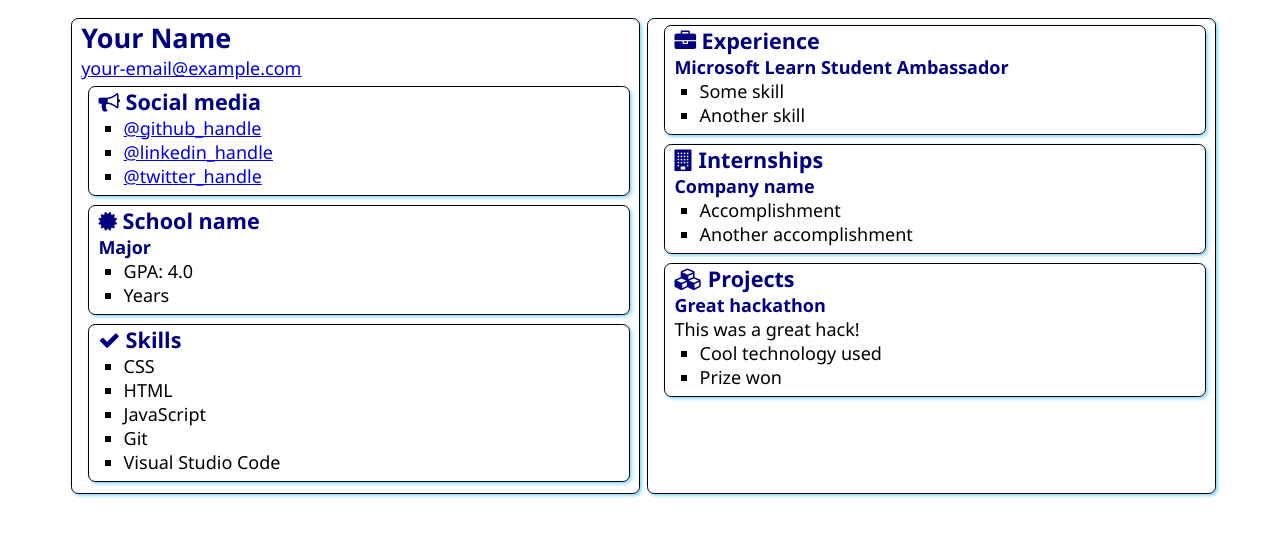
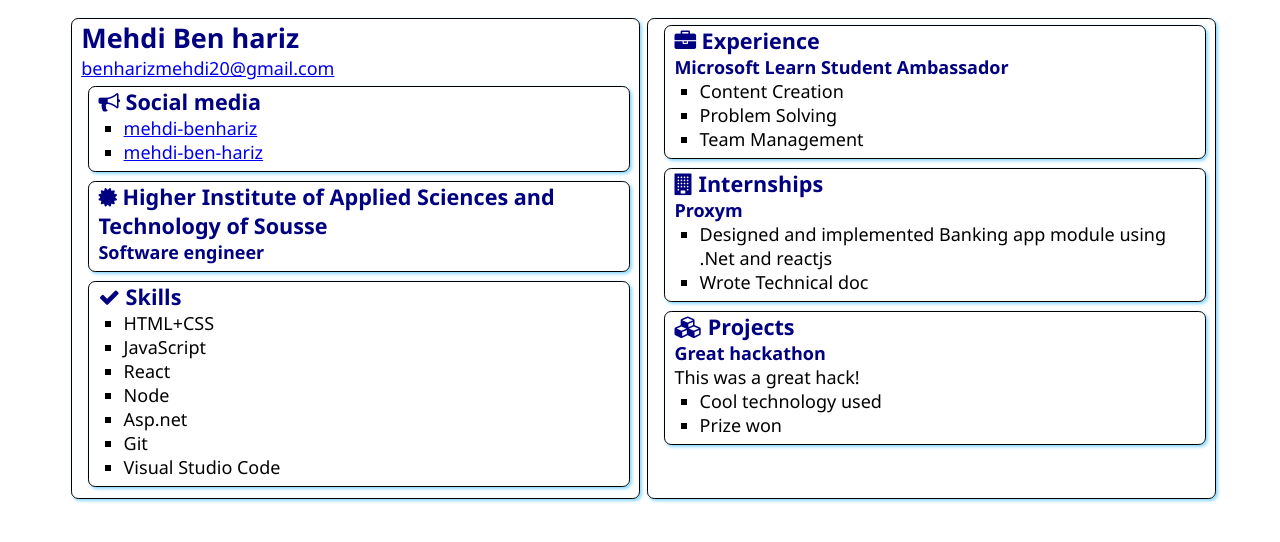
Before and after one commit to mehdi-benhariz/SATechnicalMic, a plain HTML site: page src/index.html in a window 1280 px wide. Drawn offline with Linux system fonts and the light colour scheme.

Commit message:
minor edits

```diff
--- a/src/index.html
+++ b/src/index.html
@@ -12,8 +12,8 @@
 <body>
     <main>
         <article class="box">
-            <h1>Your Name</h1>
-            <div><a href="mailto:your.email@example.com">your-email@example.com</a></div>
+            <h1>Mehdi Ben hariz</h1>
+            <div><a href="mailto:benharizmehdi20@gmail.com">benharizmehdi20@gmail.com</a></div>
 
             <section class="box">
                 <h2>
@@ -21,9 +21,9 @@
                     Social media
                 </h2>
                 <ul>
-                    <li><a href="https://github.com/<handle>">@github_handle</a></li>
-                    <li><a href="https://linkedin.com/in/<handle>">@linkedin_handle</a></li>
-                    <li><a href="https://twitter.com/<handle>">@twitter_handle</a></li>
+                    <li><a href="https://github.com/mehdi-benhariz">mehdi-benhariz</a></li>
+                    <li><a href="https://linkedin.com/in/mehdi-ben-hariz">mehdi-ben-hariz</a></li>
+
                 </ul>
             </section>
 
@@ -31,12 +31,11 @@
                 <div class="education">
                     <h2>
                         <i class="fa fa-certificate" aria-hidden="true"></i>
-                        School name
+                        Higher Institute of Applied Sciences and Technology of Sousse
                     </h2>
-                    <h3>Major</h3>
+                    <h3>Software engineer</h3>
                     <ul>
-                        <li>GPA: 4.0</li>
-                        <li>Years</li>
+
                     </ul>
                 </div>
             </section>
@@ -47,9 +46,11 @@
                     Skills
                 </h2>
                 <ul>
-                    <li>CSS</li>
-                    <li>HTML</li>
+                    <li>HTML+CSS</li>
                     <li>JavaScript</li>
+                    <li>React</li>
+                    <li>Node</li>
+                    <li>Asp.net</li>
                     <li>Git</li>
                     <li>Visual Studio Code</li>
                 </ul>
@@ -63,8 +64,9 @@
                 </h2>
                 <h3>Microsoft Learn Student Ambassador</h3>
                 <ul>
-                    <li>Some skill</li>
-                    <li>Another skill</li>
+                    <li>Content Creation</li>
+                    <li>Problem Solving</li>
+                    <li>Team Management</li>
                 </ul>
             </section>
             <section class="box">
@@ -73,10 +75,10 @@
                     Internships
                 </h2>
 
-                <h3>Company name</h3>
+                <h3>Proxym</h3>
                 <ul>
-                    <li>Accomplishment</li>
-                    <li>Another accomplishment</li>
+                    <li>Designed and implemented Banking app module using .Net and reactjs</li>
+                    <li>Wrote Technical doc</li>
                 </ul>
             </section>
             <section class="box">
```
